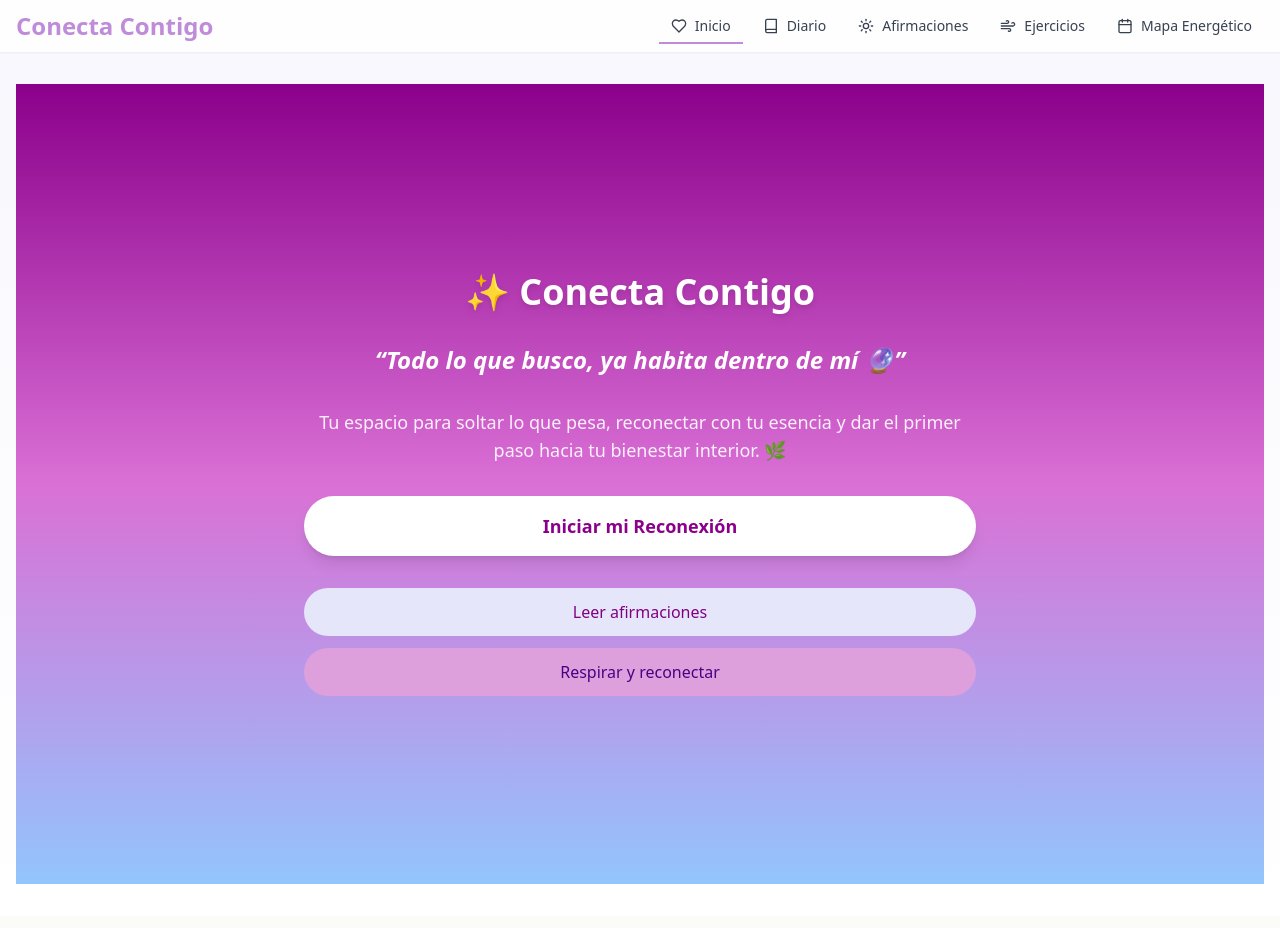
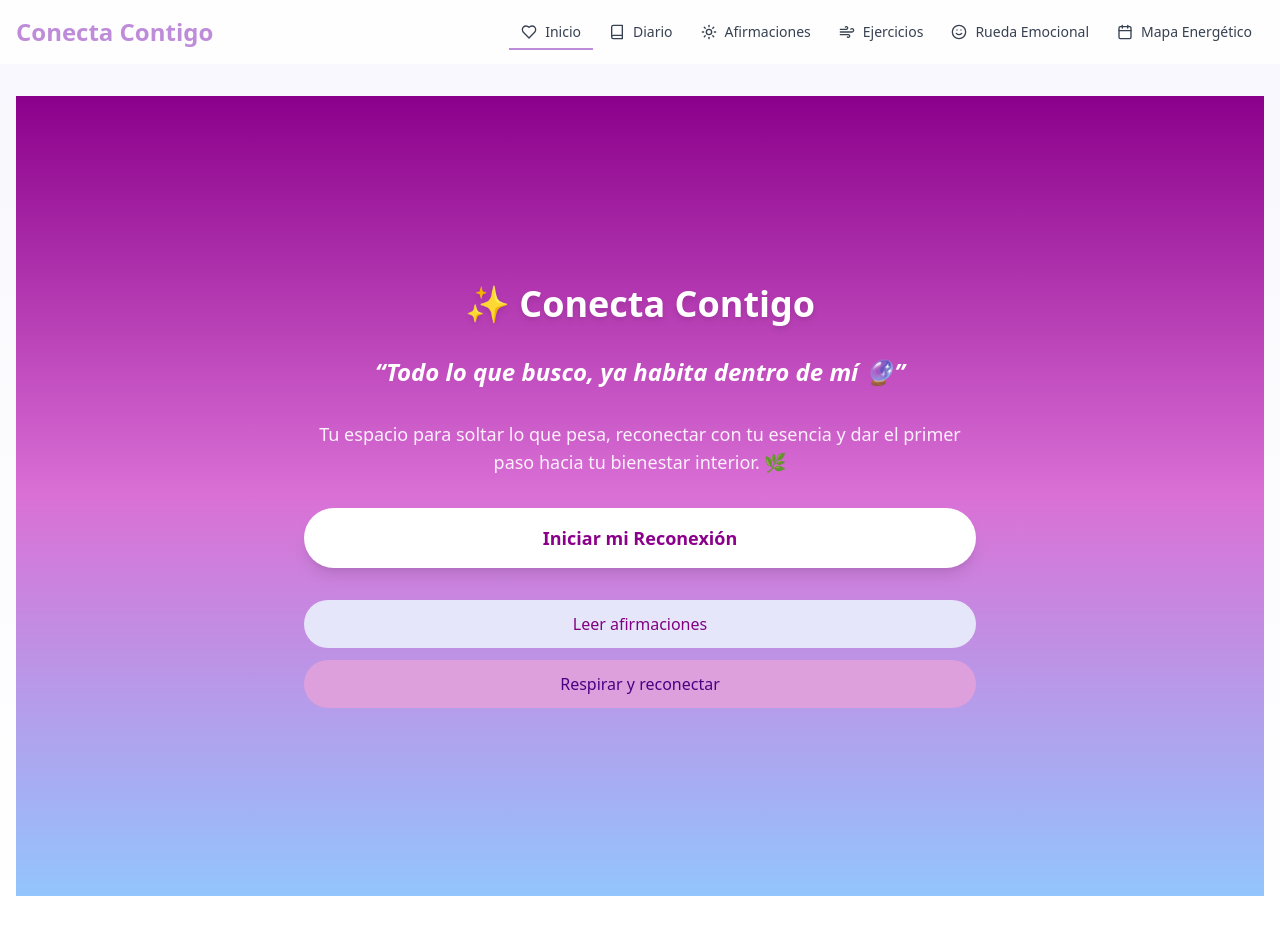
Before and after one commit to germopa/conecta-contigo, a React (Vite) app: page / in a window 1280 px wide. Built offline with nearby package versions, Linux system fonts and the light colour scheme.

Commit message:
Ordena Rueda Emocional debajo de Ejercicios en el menú

```diff
--- a/src/components/Navbar.jsx
+++ b/src/components/Navbar.jsx
@@ -1,7 +1,7 @@
 import React from "react";
 import { Link, useLocation } from "react-router-dom";
 import { motion } from "framer-motion";
-import { Heart, Book, Sun, Wind, Calendar } from "lucide-react";
+import { Heart, Book, Sun, Wind, Calendar, Smile } from "lucide-react";
 
 const Navbar = () => {
   const location = useLocation();
@@ -11,17 +11,18 @@ const Navbar = () => {
     { to: "/journal", icon: Book, label: "Diario" },
     { to: "/affirmations", icon: Sun, label: "Afirmaciones" },
     { to: "/exercises", icon: Wind, label: "Ejercicios" },
+    { to: "/emotional-wheel", icon: Smile, label: "Rueda Emocional" },
     { to: "/energy-map", icon: Calendar, label: "Mapa Energético" },
   ];
 
   return (
-    <nav className="sticky top-0 z-50 bg-white/80 backdrop-blur-sm shadow-sm">
+    <nav className="sticky top-0 z-50 bg-white/80 backdrop-blur-sm">
       <div className="container mx-auto px-4">
-        <div className="flex flex-col md:flex-row md:justify-between items-center py-2">
-          <Link to="/" className="text-2xl font-semibold text-primary mb-2 md:mb-0">
+        <div className="flex h-16 items-center justify-between">
+          <Link to="/" className="text-2xl font-semibold text-primary">
             Conecta Contigo
           </Link>
-          <div className="flex flex-wrap justify-center gap-2 overflow-x-auto w-full md:w-auto">
+          <div className="flex space-x-1 overflow-x-auto">
             {links.map(({ to, icon: Icon, label }) => (
               <Link
                 key={to}
```
